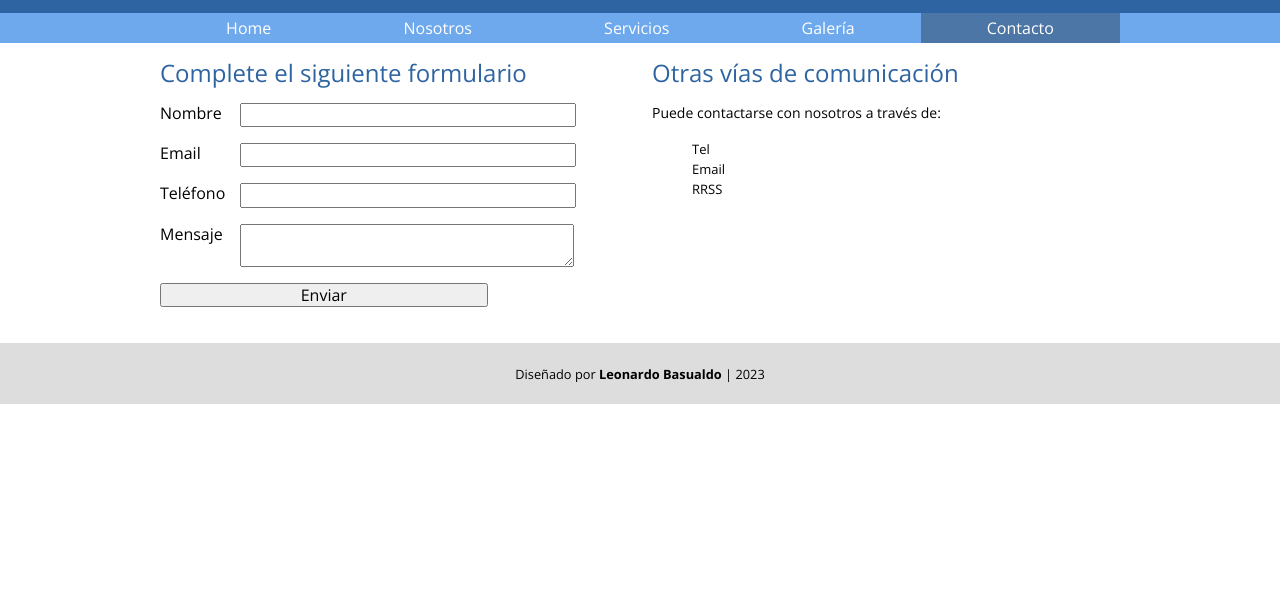
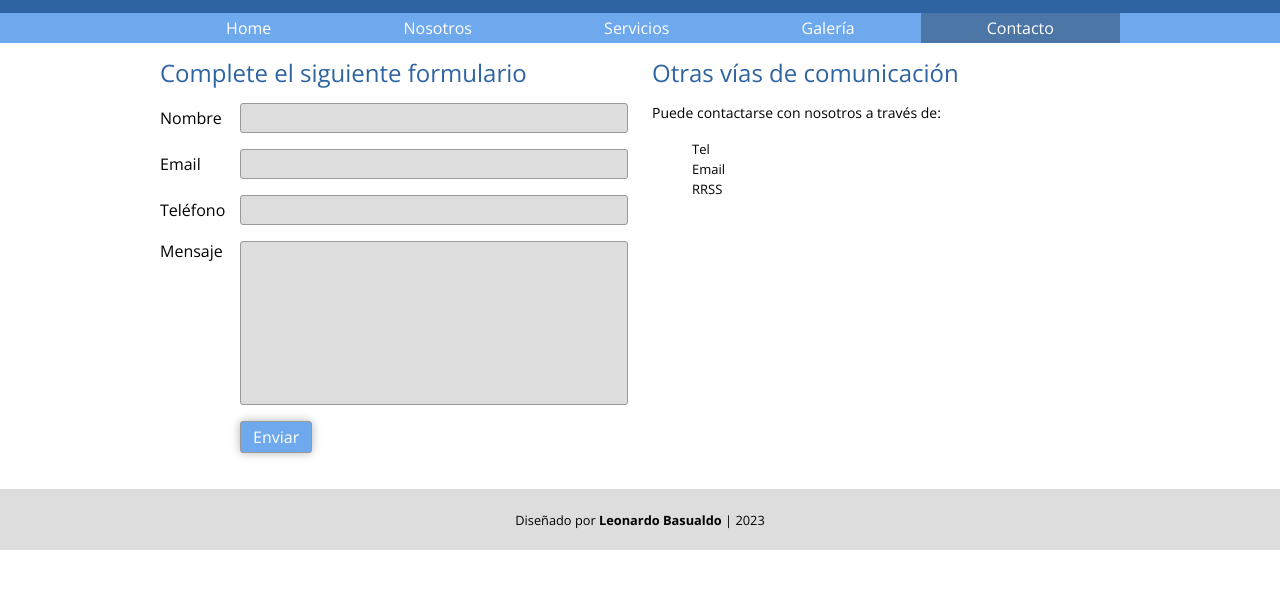
Before and after one commit to ljbasualdo/Transportes-UTN, a plain HTML site: page contacto.html in a window 1280 px wide. Shown: the part 141-730 px from the top of the page. Drawn offline with nearby package versions, Linux system fonts and the light colour scheme.

Commit message:
contacto

```diff
--- a/contacto.html
+++ b/contacto.html
@@ -41,7 +41,7 @@
                     <input type="text">
                 </p>
                 <p>
-                    <label for="">Mensaje</label>
+                    <label for="" class="arriba">Mensaje</label>
                     <textarea></textarea>
                 </p>
                 <p>
--- a/css/transportes.css
+++ b/css/transportes.css
@@ -39,6 +39,7 @@ nav ul li a {
     padding: 5px 0;
     display: flex;
     justify-content: center;
+    transition: all 0.5s ease;
 }
 nav ul li a:hover {background-color: rgba(0,0,0, 0.3);}
 nav ul li a.activo {background-color: #4c76a5;}
@@ -145,10 +146,50 @@ h2 {
 }
 .formulario p input,
 .formulario p textarea {
-    width: 70%;
+    /*width: 70%;*/
+    width: 100%;
+    background-color: #ddd;
+    border-radius: 3px;
+    border: 1px solid #999;
+    font-size: 14px;
+    padding: 6px 10px;
 }
 .formulario p label {
-    width: 80px;
-    display: block;
+    min-width: 80px;
+    display: flex;
+    align-items: center;
+}
+.formulario textarea {
+    height: 150px;
+    resize: none;
+}
+/*
+.formulario p label.arriba {
+    align-items: start;
+}
+*/
+.formulario p:nth-child(4) {
+    align-items: start;
+}
+/*
+:nth-child(even) >> pares
+:nth-child(odd) >> impares
+:nth-child(4) >> el hijo X
+Hay más...
+*/
+
+.formulario input[type="submit"]{
+    background-color: #6ea9ed;
+    color: white;
+    box-shadow: 0 0 10px rgba(0,0,0, 0.3);
+    font-size: 16px;
+    padding: 6px 12px;
+    width: auto;
+    cursor: pointer;
+    position: relative;
+    left: 80px;
+}
+.formulario input[type="submit"]:hover {
+    background-color: #4c76a5;
 }
 /* fin contacto */
```
